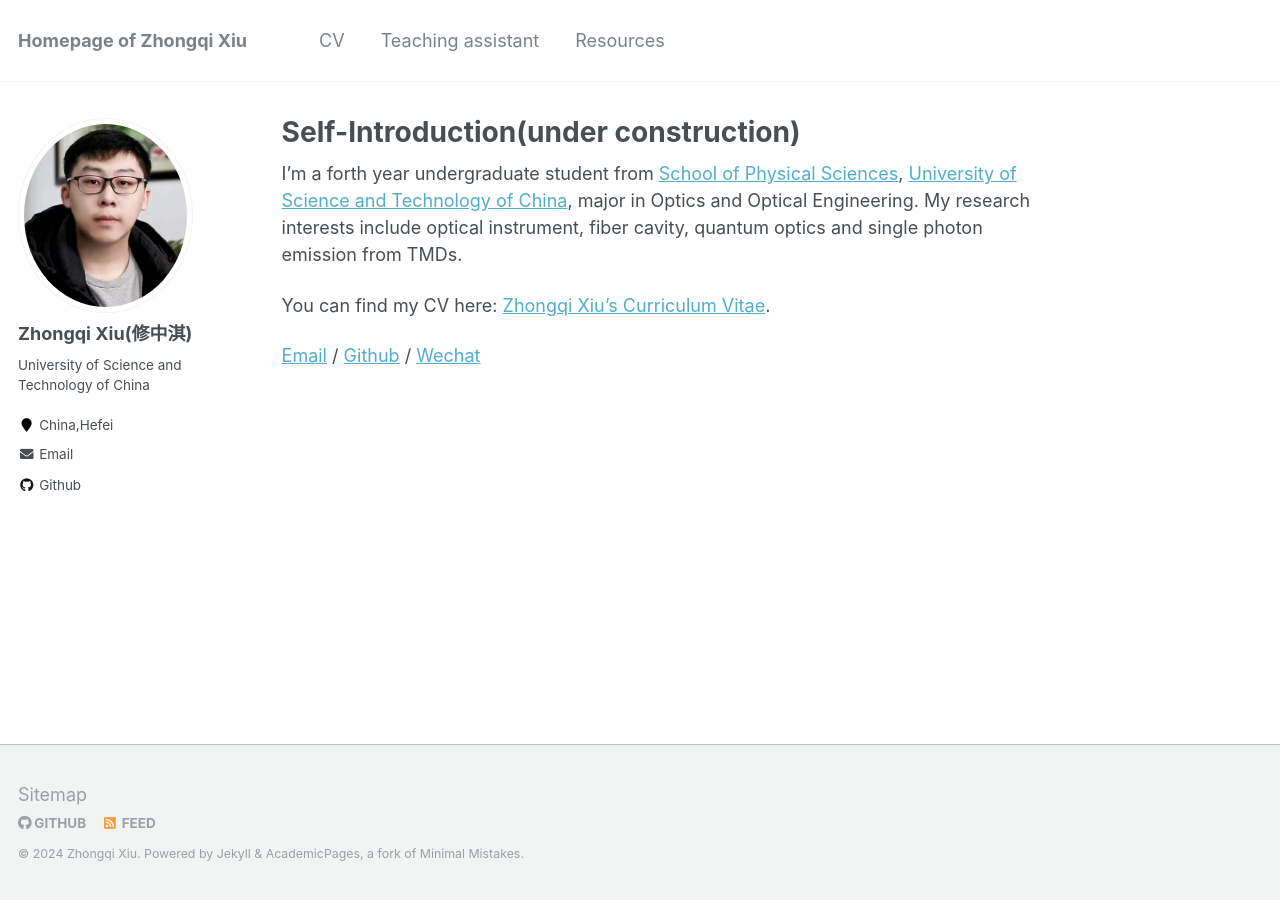
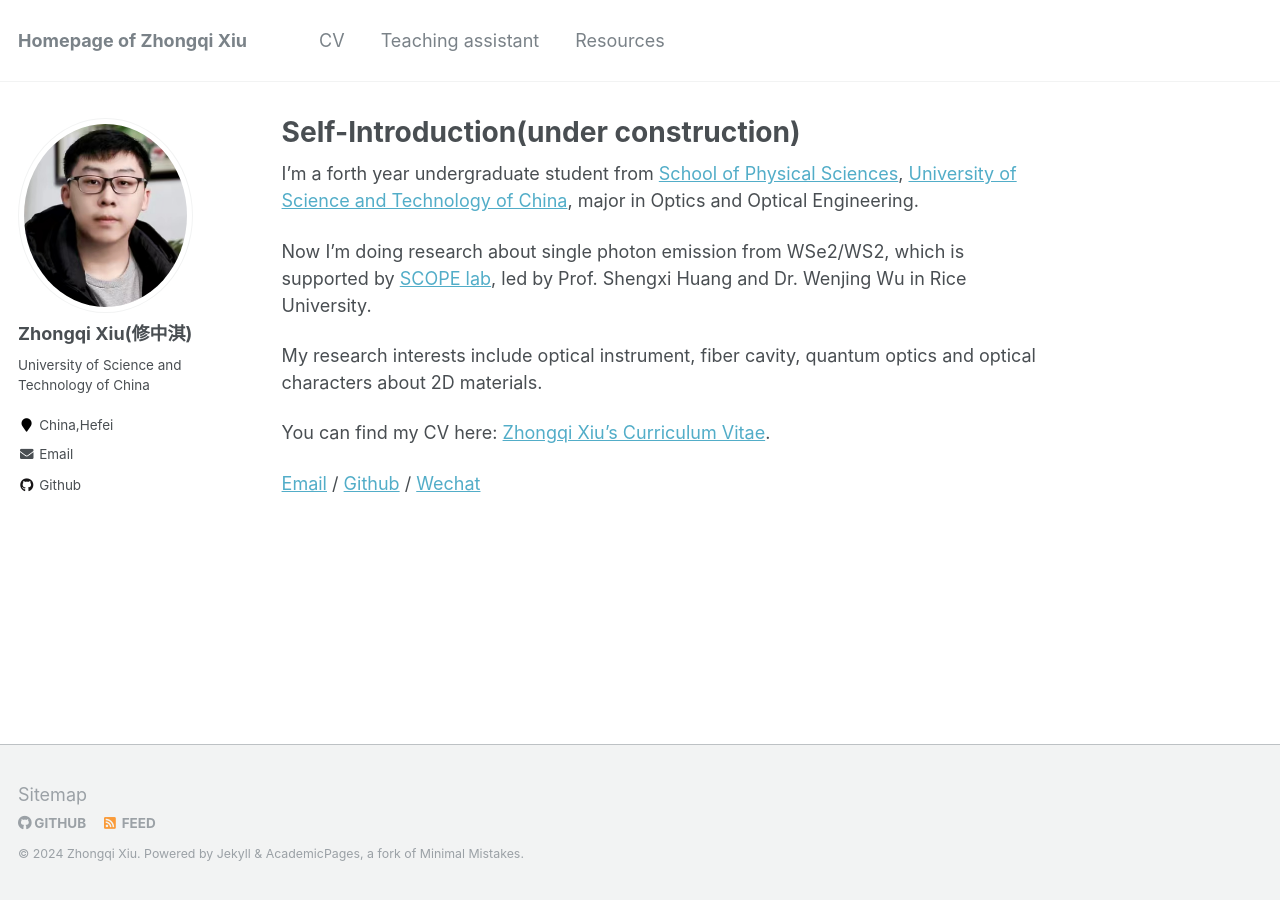
Before and after one commit to k-telux/k-telux.github.io, a Jekyll site: the page built from _pages/about.md, in a window 1280 px wide. Built offline with Jekyll 4.4.1, drawn with Linux system fonts in a browser that asks for light colours.

Commit message:
Update about.md

```diff
--- a/_pages/about.md
+++ b/_pages/about.md
@@ -7,8 +7,12 @@ redirect_from:
   - /about/
   - /about.html
 ---
-I'm a forth year undergraduate student from [School of Physical Sciences](https://en.physics.ustc.edu.cn/), [University of Science and Technology of China](https://en.ustc.edu.cn/), major in Optics and Optical Engineering. My research interests include optical instrument, fiber cavity, quantum optics and single photon emission from TMDs.
+I'm a forth year undergraduate student from [School of Physical Sciences](https://en.physics.ustc.edu.cn/), [University of Science and Technology of China](https://en.ustc.edu.cn/), major in Optics and Optical Engineering.
+
+Now I'm doing research about single photon emission from WSe2/WS2, which is supported by [SCOPE lab](https://scopelab.rice.edu/), led by Prof. Shengxi Huang and Dr. Wenjing Wu in Rice University.
+
+My research interests include optical instrument, fiber cavity, quantum optics and optical characters about 2D materials.
 
 You can find my CV here: [Zhongqi Xiu's Curriculum Vitae](../assets/Curriculum_Vitae.pdf).
 
-[Email](mailto:xzqtelux@mail.ustc.edu.cn) / [Github](https://github.com/k-telux) / [Wechat](../images/wechat.jpg)
+[Email](xzqtelux@mail.ustc.edu.cn) / [Github](https://github.com/k-telux) / [Wechat](../images/wechat.jpg)
```
